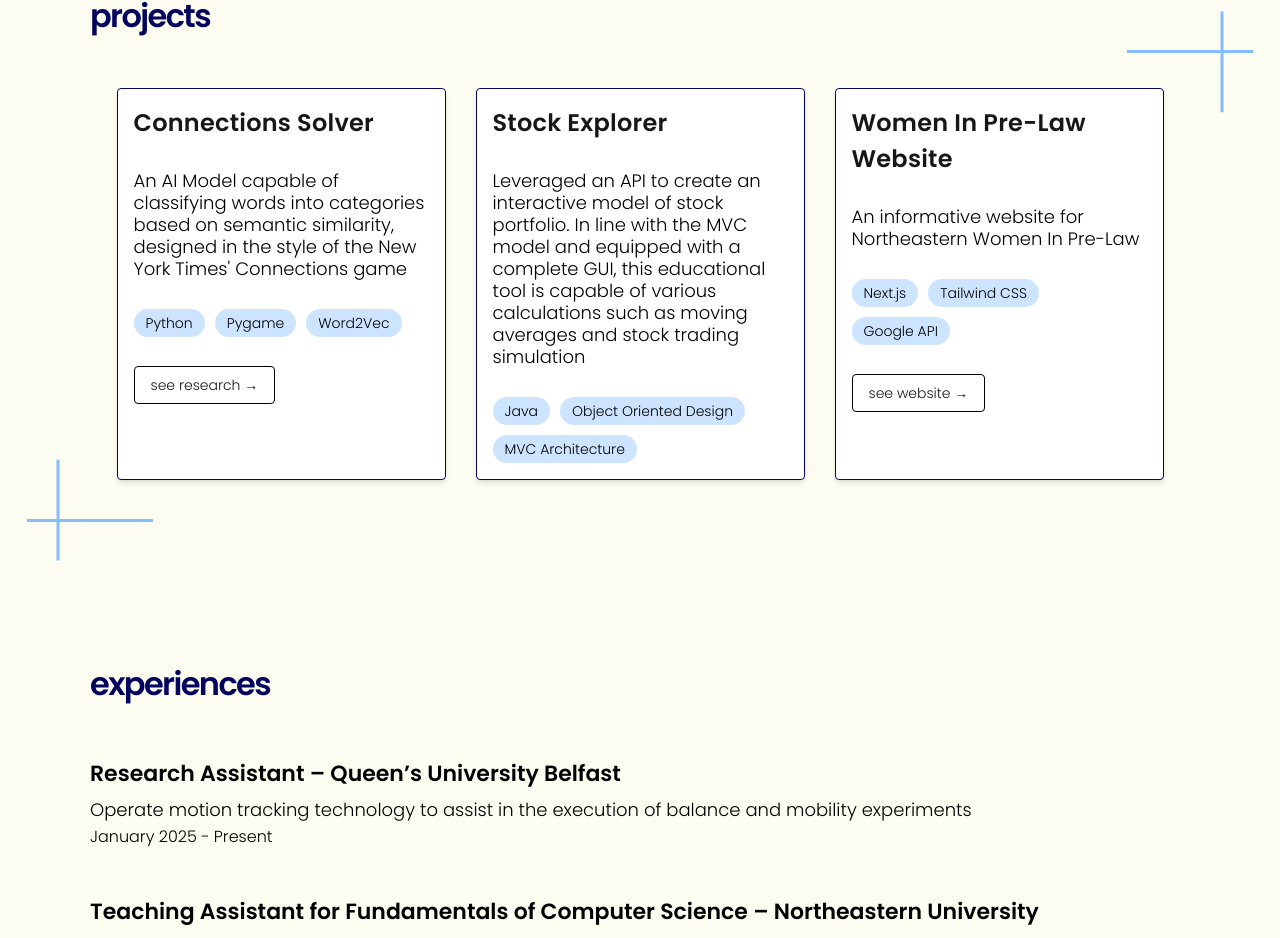
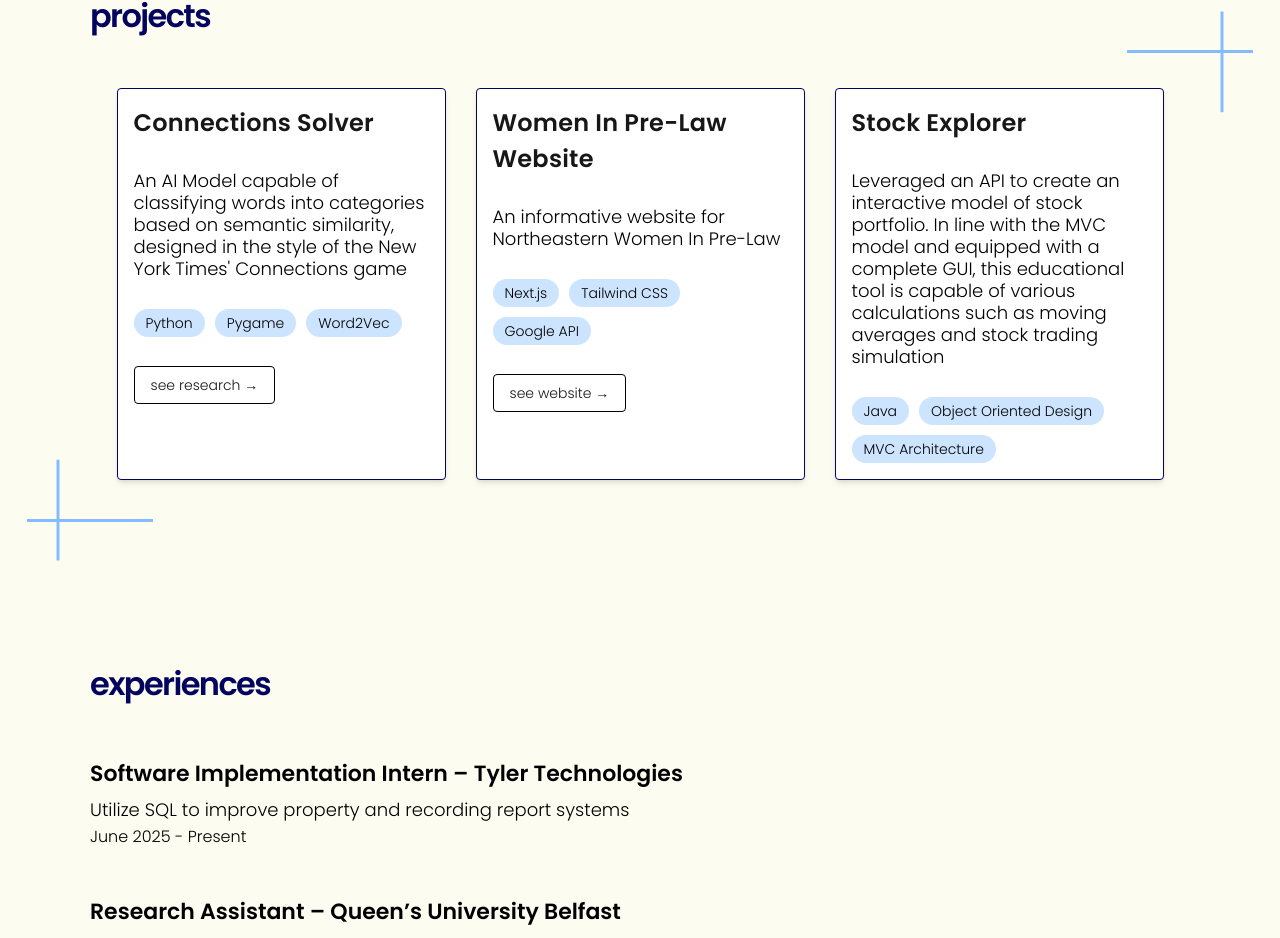
Before and after one commit to buturliay/portfolio, a Next.js app: page / in a window 1280 px wide. Shown: the part 648-1586 px from the top of the page. Built offline with nearby package versions, Linux system fonts and the light colour scheme.

Commit message:
update experiences
add summer internship and new ta position

```diff
--- a/components/Experiences.tsx
+++ b/components/Experiences.tsx
@@ -10,6 +10,19 @@ const Experiences = () => {
 
         <div className="flex flex-col gap-12">
           {/* Experience 1 */}
+            <div className="flex flex-col gap-1">
+            <h3 className="text-[22px] leading-[36px] font-semibold text-black font-poppins">
+              Software Implementation Intern – Tyler Technologies
+            </h3>
+            <p className="text-[18px] leading-[27px] text-black font-poppins">
+              Utilize SQL to improve property and recording report systems
+            </p>
+            <p className="text-[16px] leading-[19px] text-black font-inter font-light">
+              June 2025 - Present
+            </p>
+          </div>
+
+          {/* Experience 1 */}
           <div className="flex flex-col gap-1">
             <h3 className="text-[22px] leading-[36px] font-semibold text-black font-poppins">
               Research Assistant – Queen’s University Belfast
@@ -18,20 +31,23 @@ const Experiences = () => {
               Operate motion tracking technology to assist in the execution of balance and mobility experiments
             </p>
             <p className="text-[16px] leading-[19px] text-black font-inter font-light">
-              January 2025 - Present
+              January 2025 - June 2025
             </p>
           </div>
 
           {/* Experience 2 */}
           <div className="flex flex-col gap-1">
             <h3 className="text-[22px] leading-[36px] font-semibold text-black font-poppins">
-              Teaching Assistant for Fundamentals of Computer Science – Northeastern University
+              Teaching Assistant – Northeastern University
             </h3>
             <p className="text-[18px] leading-[27px] text-black font-poppins">
               Facilitated office hours and graded work for 500+ students
             </p>
             <p className="text-[16px] leading-[19px] text-black font-inter font-light">
-              Summer and Fall semesters 2024
+              Fall 2025: CS 3100
+            </p>
+            <p className="text-[16px] leading-[19px] text-black font-inter font-light">
+              Summer and Fall 2024: CS 2500
             </p>
           </div>
 
--- a/components/Projects.tsx
+++ b/components/Projects.tsx
@@ -51,21 +51,6 @@ const Projects = () => {
             </div>
           </div>
 
-          {/* Card 2 - Stock Explorer */}
-          <div className="w-[329px] bg-white border border-[#03045E] shadow-md rounded-sm p-4 flex flex-col gap-[29px] transition-transform hover:scale-[1.02]">
-            <h3 className="text-[24px] font-bold leading-[36px] tracking-[0.01em] font-poppins">
-              Stock Explorer
-            </h3>
-            <p className="text-[18px] leading-[22px] font-inter text-black">
-              Leveraged an API to create an interactive model of stock portfolio. In line with the MVC model and equipped with a complete GUI, this educational tool is capable of various calculations such as moving averages and stock trading simulation
-            </p>
-            <div className="flex flex-wrap gap-[10px]">
-              {techBadge('Java')}
-              {techBadge('Object Oriented Design')}
-              {techBadge('MVC Architecture')}
-            </div>
-          </div>
-
           {/* Card 3 - Women in Pre-Law Website */}
           <div className="w-[329px] bg-white border border-[#03045E] shadow-md rounded-sm p-4 flex flex-col gap-[29px] transition-transform hover:scale-[1.02]">
             <h3 className="text-[24px] font-bold leading-[36px] tracking-[0.01em] font-poppins">
@@ -87,6 +72,22 @@ const Projects = () => {
               </a>
             </div>
           </div>
+
+                    {/* Card 3 - Stock Explorer */}
+                    <div className="w-[329px] bg-white border border-[#03045E] shadow-md rounded-sm p-4 flex flex-col gap-[29px] transition-transform hover:scale-[1.02]">
+            <h3 className="text-[24px] font-bold leading-[36px] tracking-[0.01em] font-poppins">
+              Stock Explorer
+            </h3>
+            <p className="text-[18px] leading-[22px] font-inter text-black">
+              Leveraged an API to create an interactive model of stock portfolio. In line with the MVC model and equipped with a complete GUI, this educational tool is capable of various calculations such as moving averages and stock trading simulation
+            </p>
+            <div className="flex flex-wrap gap-[10px]">
+              {techBadge('Java')}
+              {techBadge('Object Oriented Design')}
+              {techBadge('MVC Architecture')}
+            </div>
+          </div>
+
                   {/* Decorative Crosses updated to hug bottom-left of section and top-right of section */}
         <CrossLines className="absolute left-0 bottom-0 -translate-x-[50%] translate-y-[50%] rotate-180" />
         <CrossLines className="absolute right-0 top-15 translate-x-[50%] -translate-y-[50%]" />
```
